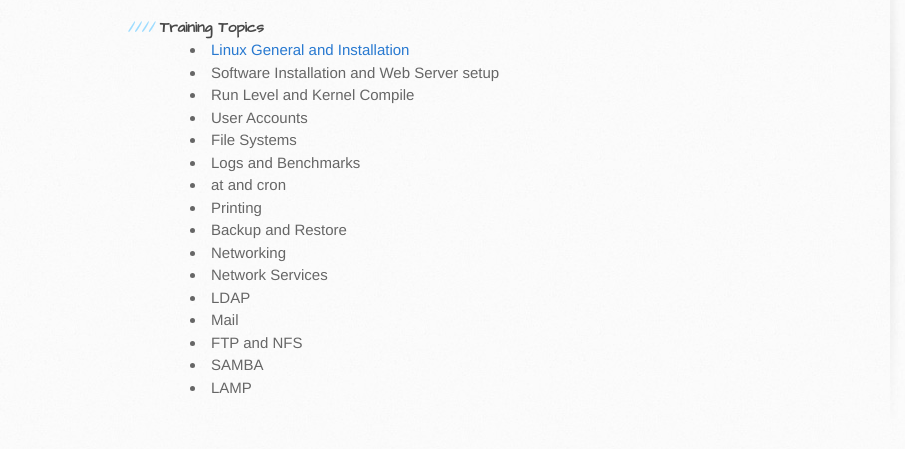
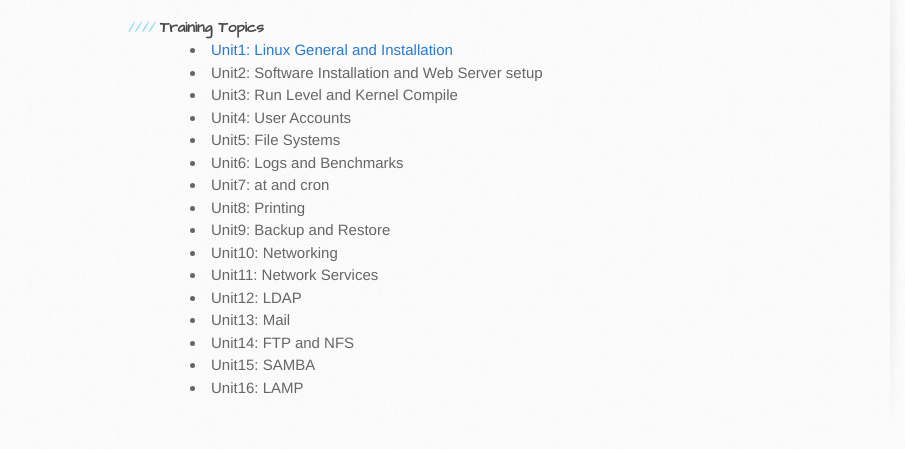
Before and after one commit to gnpkrish/Linux_Training, a plain HTML site: page index.html in a window 1280 px wide. Shown: the part 317-766 px from the top of the page, 0-905 px from the left. Drawn offline with Linux system fonts and the light colour scheme; grey boxes are pictures that could not be loaded.

Commit message:
Unit numbering added

```diff
--- a/index.html
+++ b/index.html
@@ -32,22 +32,22 @@
           <p>Unix / Linux Training for Administrators</p>
           <h4>Training Topics</h4>
           <ul>
-            <li><a href="slides/">Linux General and Installation</a></li>
-            <li>Software Installation and Web Server setup</li>
-            <li>Run Level and Kernel Compile</li>
-            <li>User Accounts</li>
-            <li>File Systems</li>
-            <li>Logs and Benchmarks</li>
-            <li>at and cron</li>
-            <li>Printing</li>
-            <li>Backup and Restore</li>
-            <li>Networking</li>
-            <li>Network Services</li>
-            <li>LDAP</li>
-            <li>Mail</li>
-            <li>FTP and NFS</li>
-            <li>SAMBA</li>
-            <li>LAMP</li>
+            <li><a href="slides/">Unit1: Linux General and Installation</a></li>
+            <li>Unit2: Software Installation and Web Server setup</li>
+            <li>Unit3: Run Level and Kernel Compile</li>
+            <li>Unit4: User Accounts</li>
+            <li>Unit5: File Systems</li>
+            <li>Unit6: Logs and Benchmarks</li>
+            <li>Unit7: at and cron</li>
+            <li>Unit8: Printing</li>
+            <li>Unit9: Backup and Restore</li>
+            <li>Unit10: Networking</li>
+            <li>Unit11: Network Services</li>
+            <li>Unit12: LDAP</li>
+            <li>Unit13: Mail</li>
+            <li>Unit14: FTP and NFS</li>
+            <li>Unit15: SAMBA</li>
+            <li>Unit16: LAMP</li>
           </ul>
         </section>
         <aside id="sidebar">
```
